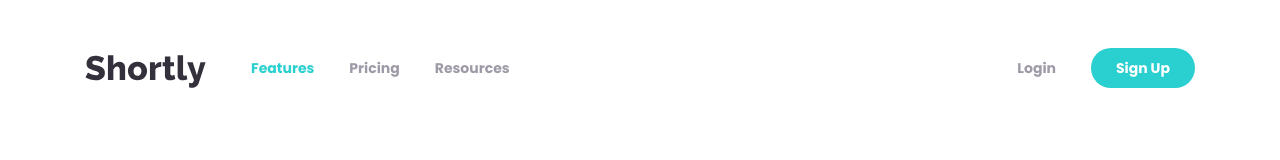
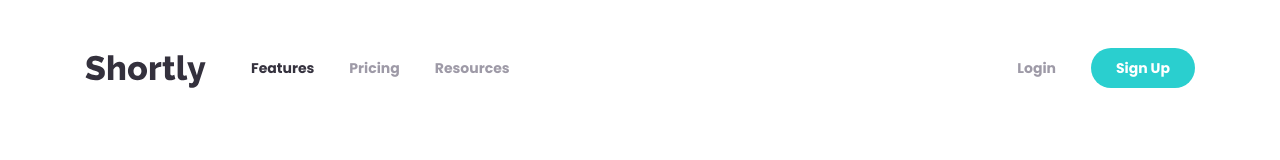
Before and after one commit to ksenius/url-shortening-app, a Vue app: page /#/ in a window 1280 px wide. In both pictures the pointer is over the link "Features". Shown: the top 160 px of the page. Built offline with nearby package versions, Linux system fonts and the light colour scheme.

Commit message:
Fix navbar links color on hover

```diff
--- a/src/components/Navbar.vue
+++ b/src/components/Navbar.vue
@@ -62,7 +62,7 @@ export default {
     margin-right: 3.5rem;
 
     &:hover {
-      color: $cyan;
+      color: $very-dark-blue;
     }
   }
 }
```
